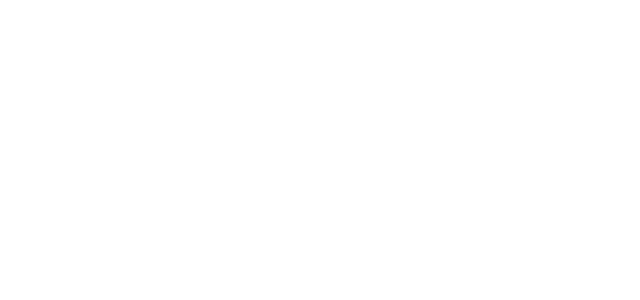
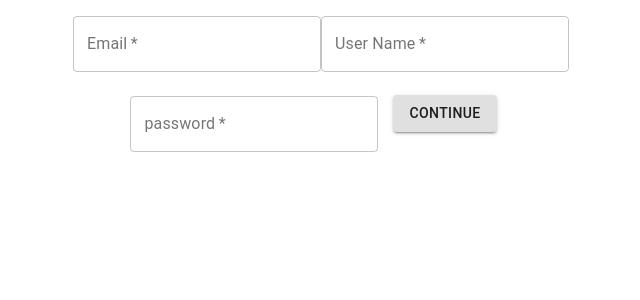
Before and after one commit to Fishfriends-Build-Week/Front-End, a React (Create React App) app in the folder fe/: page /signup in a window 1280 px wide. Shown: the top 300 px of the page, without its empty margins (319-959 px from the left). Built offline with nearby package versions, Linux system fonts and the light colour scheme.

Commit message:
STarted on signup form need to add validation and styling to the project.

```diff
--- a/fe/src/App.js
+++ b/fe/src/App.js
@@ -5,6 +5,7 @@
 import Login from './components/Login';
 
 import './App.scss';
+import UserForm from './components/Signup/UserForm';
 
 function App() {
   return (
@@ -12,6 +13,7 @@
       <div className="App">
         <Route exact path="/" component={Login} />
         {/* <PrivateRoute exact path="/tbd" component={TBD} /> */}
+        <Route exact path='/signup' component={UserForm} />
       </div>
     </Router>
   );
--- /dev/null
+++ b/fe/src/components/Signup/Confirm.jsx
@@ -0,0 +1,66 @@
+import React from 'react';
+import { makeStyles } from '@material-ui/core/styles';
+import moduleName from '@material-ui/core/Paper';
+import Button from '@material-ui/core/Button';
+import Typography from '@material-ui/core/Typography';
+import Paper from '@material-ui/core/Paper';
+
+const useStyles = makeStyles({
+    root: {
+        padding: '3px 2px',
+    },
+});
+
+const Confirm = props => {
+    const classes = useStyles();
+    const next = e => {
+        e.preventDefault();
+        props.nextStep();
+    }
+
+    const back = e => {
+        e.preventDefault();
+        props.prevStep();
+    }
+    const { values } = props;
+    return (
+        <Paper className={classes.root}>
+            <Typography variant='h5' component='h2'>
+                {values.email}
+            </Typography>
+            <Typography variant='h5' component='h2'>
+                {values.userName}
+            </Typography>
+            <Typography variant='h5' component='h2'>
+                {values.password}
+            </Typography>
+            <br/>
+            <Button
+                margin='normal'
+                halfWidth
+                variant='contained'
+                label='Continue'
+                style={styles.button}
+                onClick={next}>
+                    Confirm & Continue
+            </Button>
+            <Button
+                margin='normal'
+                halfWidth
+                variant='contained'
+                label='Back'
+                style={styles.button}
+                onClick={back}>
+                Go Back
+            </Button>
+        </Paper>
+    )
+}
+
+const styles = {
+    button: {
+        margin: 15
+    }
+}
+
+export default Confirm;
--- /dev/null
+++ b/fe/src/components/Signup/FormUserDetails.jsx
@@ -0,0 +1,76 @@
+import React from 'react';
+import TextField from '@material-ui/core/TextField';
+import Button from '@material-ui/core/Button';
+import Container from '@material-ui/core/Container';
+import { StylesContext } from '@material-ui/styles';
+
+
+const FormUserDetails = props => {
+    const next = e => {
+        e.preventDefault();
+        props.nextStep();
+        props.onSubmit(e);
+    }
+
+    const {values, handleChanges, handleChecked} = props;
+
+    return (
+        <Container>
+            <TextField
+                helperText={values.email}
+                onChange={handleChanges('email')}
+                defaultValue={values.email}
+                variant='outlined'
+                margin='normal'
+                required
+                halfWidth
+                name='email'
+                label='Email'
+            />
+            <TextField
+                helperText={values.userNameError}
+                onChange={handleChanges('userName')}
+                defaultValue={values.userName}
+                variant='outlined'
+                margin='normal'
+                required
+                halfWidth
+                name='userName'
+                label='User Name'
+            />
+            <br/>
+            <TextField
+                onChange={handleChanges('password')}
+                defaultValue={values.password}
+                variant='outlined'
+                margin='normal'
+                required
+                halfWidth
+                name='password'
+                label='password'
+                type='password'
+                id='password'
+                autoComplete='current-password'
+                />
+                <Button
+                    type='submit'
+                    onSubmit={props.onSubmit}
+                    margin='normal'
+                    halfWidth
+                    variant='contained'
+                    label='Continue'
+                    style={styles.button}
+                    onClick={next}
+                >Continue
+                </Button>
+                </Container>
+    )
+}
+
+const styles = {
+    button: {
+        margin: 15
+    }
+}
+
+export default FormUserDetails;
--- /dev/null
+++ b/fe/src/components/Signup/UserForm.jsx
@@ -0,0 +1,63 @@
+import React, {useState, useEffect} from 'react';
+import FormUserDetails from './FormUserDetails';
+import Confirm from './Confirm'
+import { Container } from '@material-ui/core';
+
+const UserForm = () => {
+
+    const [users, setUsers] = useState({
+        step: 1,
+        email: '',
+        emailError: '',
+        userName: '',
+        userNameError: '',
+        password: ''
+    });
+
+
+
+    const nextStep = () => {
+        const { step } = users;
+        setUsers({ ...users, step: step + 1});
+    };
+
+    const prevStep = () => {
+        const { step } = users;
+        setUsers({ ...users, step: step - 1});
+    };
+
+
+
+    const onSubmit = e => {
+        e.preventDefault();
+    }
+
+    const handleChanges = input => e => {
+        setUsers({ ...users, [input]: e.target.value });
+    };
+
+    const { step } = users;
+    switch (step) {
+        case 1:
+        return(
+            <FormUserDetails
+            nextStep={nextStep}
+            handleChanges={handleChanges}
+            onSubmit={onSubmit}
+            values={users}
+            />
+        );
+
+        case 2:
+        return(
+            <Confirm
+            nextStep={nextStep}
+            prevStep={prevStep}
+            values={users}
+            />
+        )
+    }
+    return <div></div>;
+};
+
+export default UserForm;
```
